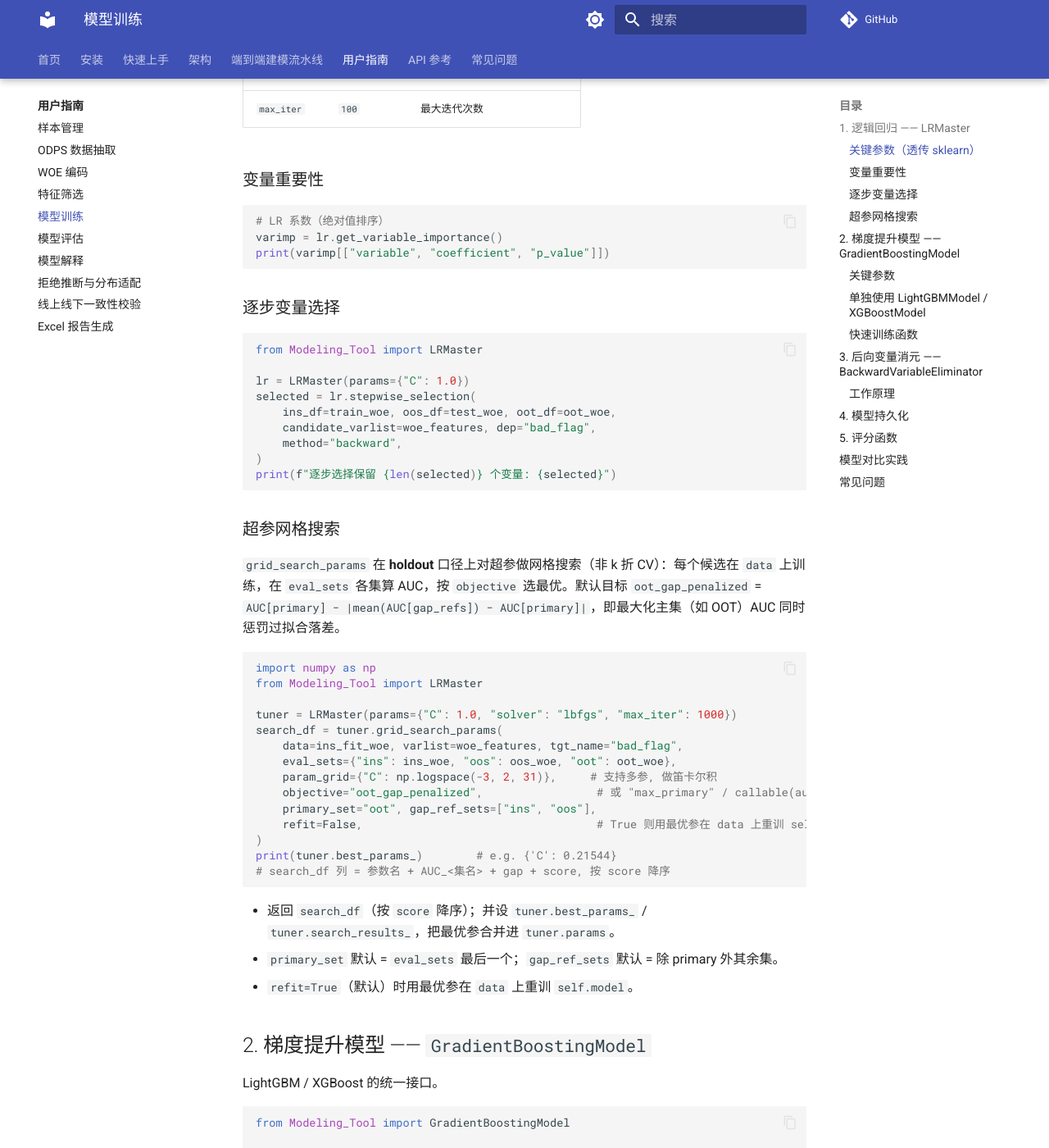
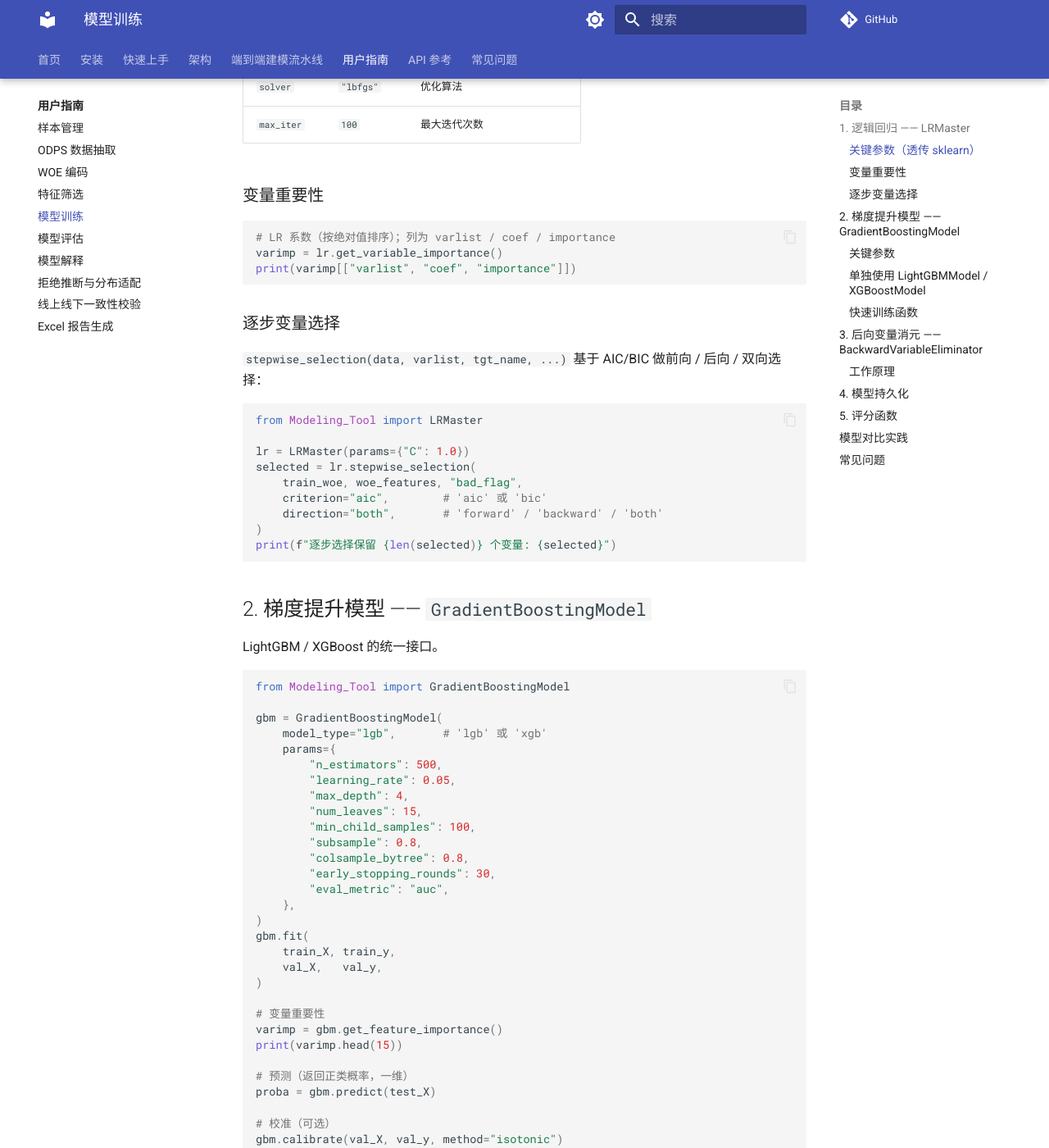
Before and after one commit to Kyle-J-Sun/SuperModelingFactory_doc, an MkDocs documentation site: the page built from docs/guides/model.md, in a window 1280 px wide and 1400 px high, scrolled down 693 px. Shown: the whole window at 82% size. Built offline with MkDocs 1.6.1 and Material for MkDocs 9.7.7, drawn with Linux system fonts in a browser that asks for light colours; comment, search, counter and statistics services are not loaded; some of the changed text lies outside the part shown.

Commit message:
docs(reconcile): fix LRMaster API + PSI/IV columns in model/quickstart/pipeline
Align with actual source (verified against test_smf.py and the .pyi stubs):
- LRMaster.fit(data, varlist, tgt_name) — not (X, y)
- get_statsmodel_summary() — get_model_summary does not exist
- get_variable_importance() columns are [varlist, coef, importance]
- stepwise_selection(data, varlist, tgt_name, criterion, direction)
- remove the fictional grid_search_params section / FAQ claim
- BackwardVariableEliminator: don't assume analyze() chaining / column names
- PSICalculator.calculate() result columns are `psi` and `var` (not PSI/variable)
- VarExtractionInsights report columns are lowercase (iv, ks_in_gains, var)

````diff
--- a/docs/guides/model.md
+++ b/docs/guides/model.md
@@ -8,10 +8,11 @@
 from Modeling_Tool import LRMaster
 
 lr = LRMaster(params={"C": 1.0, "max_iter": 1000, "solver": "lbfgs"})
-lr.fit(train_woe[woe_features], train_woe["bad_flag"])
+# fit 接收 (data, varlist, tgt_name)，而非 (X, y)
+lr.fit(train_woe, woe_features, "bad_flag")
 
-# 完整摘要：系数、p-value、VIF、AIC/BIC
-summary = lr.get_model_summary()
+# 统计摘要：系数、标准误、z、p-value、置信区间
+summary = lr.get_statsmodel_summary()
 print(summary)
 ```
 
@@ -27,49 +28,26 @@
 ### 变量重要性
 
 ```python
-# LR 系数（绝对值排序）
+# LR 系数（按绝对值排序）；列为 varlist / coef / importance
 varimp = lr.get_variable_importance()
-print(varimp[["variable", "coefficient", "p_value"]])
+print(varimp[["varlist", "coef", "importance"]])
 ```
 
 ### 逐步变量选择
+
+`stepwise_selection(data, varlist, tgt_name, ...)` 基于 AIC/BIC 做前向 / 后向 / 双向选择：
 
 ```python
 from Modeling_Tool import LRMaster
 
 lr = LRMaster(params={"C": 1.0})
 selected = lr.stepwise_selection(
-    ins_df=train_woe, oos_df=test_woe, oot_df=oot_woe,
-    candidate_varlist=woe_features, dep="bad_flag",
-    method="backward",
+    train_woe, woe_features, "bad_flag",
+    criterion="aic",        # 'aic' 或 'bic'
+    direction="both",       # 'forward' / 'backward' / 'both'
 )
 print(f"逐步选择保留 {len(selected)} 个变量: {selected}")
 ```
-
-### 超参网格搜索
-
-`grid_search_params` 在 **holdout** 口径上对超参做网格搜索（非 k 折 CV）：每个候选在 `data` 上训练，在 `eval_sets` 各集算 AUC，按 `objective` 选最优。默认目标 `oot_gap_penalized` = `AUC[primary] − |mean(AUC[gap_refs]) − AUC[primary]|`，即最大化主集（如 OOT）AUC 同时惩罚过拟合落差。
-
-```python
-import numpy as np
-from Modeling_Tool import LRMaster
-
-tuner = LRMaster(params={"C": 1.0, "solver": "lbfgs", "max_iter": 1000})
-search_df = tuner.grid_search_params(
-    data=ins_fit_woe, varlist=woe_features, tgt_name="bad_flag",
-    eval_sets={"ins": ins_woe, "oos": oos_woe, "oot": oot_woe},
-    param_grid={"C": np.logspace(-3, 2, 31)},     # 支持多参, 做笛卡尔积
-    objective="oot_gap_penalized",                 # 或 "max_primary" / callable(auc_dict)->float
-    primary_set="oot", gap_ref_sets=["ins", "oos"],
-    refit=False,                                   # True 则用最优参在 data 上重训 self
-)
-print(tuner.best_params_)        # e.g. {'C': 0.21544}
-# search_df 列 = 参数名 + AUC_<集名> + gap + score, 按 score 降序
-```
-
-- 返回 `search_df`（按 `score` 降序）；并设 `tuner.best_params_` / `tuner.search_results_`，把最优参合并进 `tuner.params`。
-- `primary_set` 默认 = `eval_sets` 最后一个；`gap_ref_sets` 默认 = 除 primary 外其余集。
-- `refit=True`（默认）时用最优参在 `data` 上重训 `self.model`。
 
 ## 2. 梯度提升模型 —— `GradientBoostingModel`
 
@@ -159,9 +137,8 @@
 )
 
 eliminator.fit(x=woe_features)
-
 result = eliminator.analyze()
-print(result[["round", "n_features", "auc", "ks"]])
+print(result)   # 后向消元每轮的变量数与性能
 ```
 
 ### 工作原理
@@ -210,14 +187,15 @@
 results = {}
 for name, model in models.items():
     if name == "LR":
-        model.fit(train_woe[woe_features], train_woe["bad_flag"])
+        model.fit(train_woe, woe_features, "bad_flag")
     else:
         model.fit(train_woe[woe_features], train_woe["bad_flag"],
                   test_woe[woe_features],  test_woe["bad_flag"])
 
+    raw_model = model._model.model if name != "LR" else model.model
     evaluator = PerformanceEvaluator(
         tgt_name="bad_flag",
-        model=model._model.model,
+        model=raw_model,
         feature_cols=woe_features,
     )
     perf = evaluator.add_dataset("train", train_woe) \
@@ -246,9 +224,9 @@
 
 ??? question "如何做超参搜索 / 交叉验证"
 
-    `LRMaster.grid_search_params(...)` 提供 **holdout 口径**的超参网格搜索（见上「超参网格搜索」）。
-    若需 **k 折交叉验证**，`LRMaster` / `GradientBoostingModel` 未内置，请用 sklearn 的
-    `cross_val_score` 自行包装：
+    `LRMaster` / `GradientBoostingModel` 未内置超参搜索 / 交叉验证接口，
+    请用 sklearn 的 `cross_val_score` 自行包装（注意 GBM 取底层估计器用
+    `model._model.model`，LR 用 `model.model`）：
 
     ```python
     from sklearn.model_selection import cross_val_score
````
Also changed, not shown: docs/pipeline.md (+14 -11 lines), docs/quickstart.md (+3 -2 lines).
